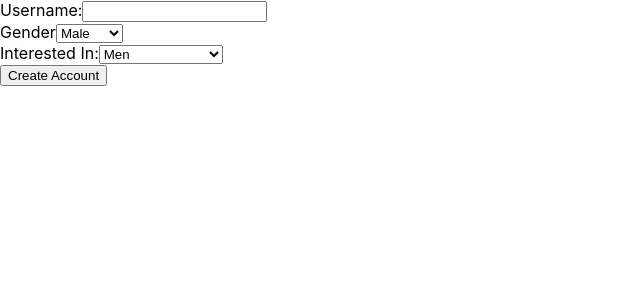
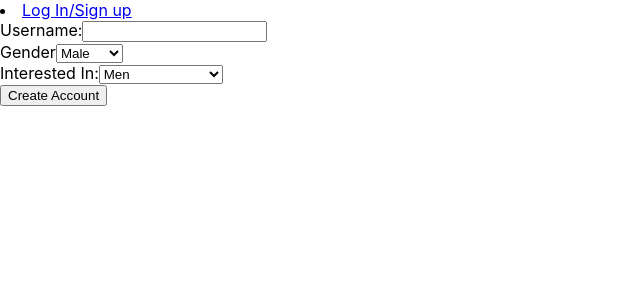
Before and after one commit to umbirius/Kitchen, a React (Create React App) app in the folder frontend/: page /log-in-sign-up in a window 1280 px wide. Shown: the top 300 px of the page, without its empty margins (0-640 px from the left). Built offline with nearby package versions, Linux system fonts and the light colour scheme; no server answers.

Commit message:
added router and nav/home components

```diff
--- a/frontend/src/App.js
+++ b/frontend/src/App.js
@@ -23,12 +23,27 @@ class App extends Component {
   render() {
     return (
       <div>
-        <UserContainer />
+
+        <Router>
+          <li>
+            <Link to="/log-in-sign-up">Log In/Sign up</Link>
+          </li>
+          <Switch>
+            <Route path="/log-in-sign-up">
+              <UserContainer />
+            </Route>
+          </Switch>
+        </Router>
+        {/* <UserContainer /> */}
         {/* <EstablishmentContainer establishments = {this.props.establishments}/> */}
       </div >
     );
   }
 
+}
+
+function logInSignUp() {
+  return <UserContainer />
 }
 
 
--- a/frontend/src/containers/UserContainer.js
+++ b/frontend/src/containers/UserContainer.js
@@ -6,7 +6,7 @@ class UserContainer extends Component {
 
     render() {
         return (
-            <div class="log-in-sign-up">
+            <div className="log-in-sign-up">
                 <UserForm addUser={this.props.addUser}/>
             </div>)
     }
```
Also changed, not shown: frontend/src/containers/HomeContainer.js (added), frontend/src/containers/NavBar.js (added).
